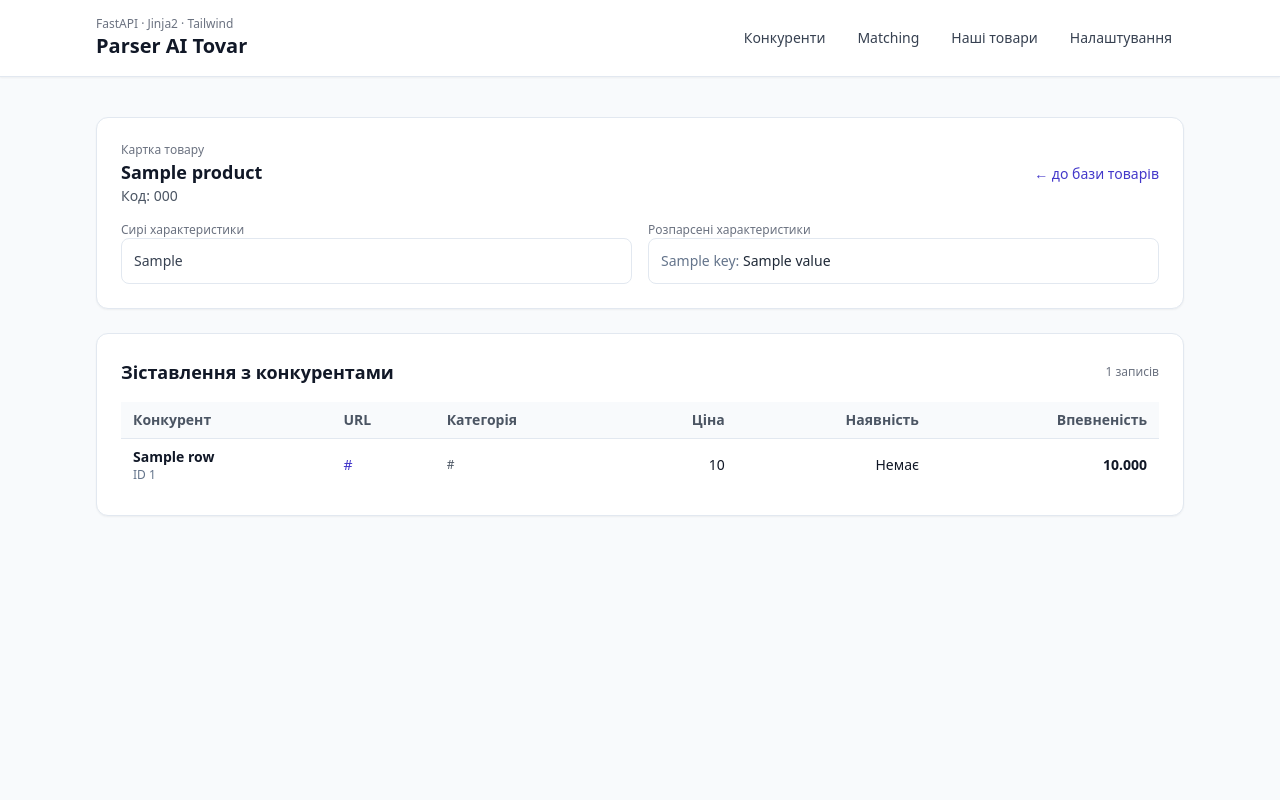
After one commit to arsenskripka89-cmd/parserAItovar, a FastAPI app: template templates/product_detail.html in a window 1280 px wide. The commit adds this page. Run offline with FastAPI, Linux system fonts and the light colour scheme; the template is opened without the code that fills it: most values are stand-ins (such as "Sample title", 1, 10 or a date in 2020); some libraries are stand-ins or nearby versions.

Commit message:
Improve matching flow and product database UI

```diff
--- a/main.py
+++ b/main.py
@@ -13,7 +13,13 @@ from fastapi.responses import HTMLResponse, RedirectResponse
 from fastapi.staticfiles import StaticFiles
 from fastapi.templating import Jinja2Templates
 
-from config import get_async_openai_client
+from parser_engine.fallback_logic import (
+    collect_categories_with_fallback,
+    scrape_products_with_self_heal,
+)
+from parser_engine.matcher_ai import match_products_with_competitors
+from parser_engine.scraper import DEFAULT_RULES
+from parser_engine.rule_detector_ai import generate_rules
 
 BASE_DIR = Path(__file__).resolve().parent
 STORAGE_DIR = BASE_DIR / "storage"
@@ -166,6 +172,29 @@ def load_competitor_rules(competitor_id: str) -> Dict[str, Any]:
 
 def load_competitor_products(competitor_id: str) -> Dict[str, Any]:
     return load_json_file(get_products_path(competitor_id), {"categories": []})
+
+
+# --- Product detail helpers ---
+
+
+def _find_product(code: str) -> Dict[str, Any] | None:
+    products = load_json_file(PRODUCTS_FILE, [])
+    for product in products:
+        if str(product.get("code")) == str(code):
+            return product
+    return None
+
+
+def _flatten_competitor_items(competitor_id: str) -> List[Dict[str, Any]]:
+    data = load_competitor_products(competitor_id)
+    flattened: List[Dict[str, Any]] = []
+    for category in data.get("categories", []):
+        cat_url = category.get("url", "")
+        for item in category.get("items", []):
+            if not isinstance(item, dict):
+                continue
+            flattened.append({**item, "category_url": cat_url})
+    return flattened
 
 
 # --- Category helpers ---
@@ -341,8 +370,63 @@ async def upload_products(file: UploadFile) -> RedirectResponse:
         df = pd.read_excel(file.file, dtype=str)
 
     products = dataframe_to_products(df)
+    existing = load_json_file(PRODUCTS_FILE, [])
+    combined: Dict[str, Dict[str, Any]] = {str(item.get("code")): item for item in existing if item.get("code")}
+    for product in products:
+        code = str(product.get("code")) if product.get("code") is not None else ""
+        combined[code] = product
+
+    save_json_file(PRODUCTS_FILE, list(combined.values()))
+    return RedirectResponse(url="/products?uploaded=1", status_code=303)
+
+
+@app.post("/products/save")
+async def save_products_base() -> RedirectResponse:
+    products = load_json_file(PRODUCTS_FILE, [])
     save_json_file(PRODUCTS_FILE, products)
-    return RedirectResponse(url="/products?uploaded=1", status_code=303)
+    return RedirectResponse(url="/products?saved=1", status_code=303)
+
+
+@app.get("/products/{code}", response_class=HTMLResponse)
+async def product_detail(request: Request, code: str) -> HTMLResponse:
+    product = _find_product(code)
+    if not product:
+        raise HTTPException(status_code=404, detail="Товар не знайдено")
+
+    matches = [m for m in load_json_file(MATCH_FILE, []) if str(m.get("our_code")) == str(code)]
+    competitors_map = {str(c.get("id")): c for c in list_competitors()}
+
+    competitor_cards: List[Dict[str, Any]] = []
+    for match in matches:
+        competitor_id = str(match.get("competitor_id"))
+        competitor = competitors_map.get(competitor_id, {})
+        items = _flatten_competitor_items(competitor_id)
+        matched_item = next(
+            (item for item in items if str(item.get("url")) == str(match.get("competitor_url"))), None
+        )
+
+        competitor_cards.append(
+            {
+                "id": competitor_id,
+                "name": match.get("competitor_name") or competitor.get("name", "Конкурент"),
+                "url": match.get("competitor_url"),
+                "price": match.get("competitor_price") or (matched_item or {}).get("price"),
+                "confidence": match.get("confidence"),
+                "available": (matched_item or {}).get("available"),
+                "category_url": (matched_item or {}).get("category_url"),
+            }
+        )
+
+    return templates.TemplateResponse(
+        "product_detail.html",
+        {
+            "request": request,
+            "product": product,
+            "competitor_cards": competitor_cards,
+            "active_tab": "products",
+            "title": f"Товар {product.get('name', '')}",
+        },
+    )
 
 
 @app.get("/matching", response_class=HTMLResponse)
@@ -374,49 +458,29 @@ async def run_matching(competitor_ids: List[str] | str = Form(...)) -> RedirectR
     if not products:
         raise HTTPException(status_code=400, detail="Спочатку завантажте товари")
 
-    competitor = load_json_file(COMPETITOR_FILE, {})
-    root_url = competitor.get("root_url", "").strip()
-    if not root_url:
-        raise HTTPException(status_code=400, detail="Спочатку збережіть URL конкурента")
-
-    data = load_competitor_products(str(competitor.get("id", "")))
-    competitors = [competitor] if competitor else []
+    competitors_map = {str(c.get("id")): c for c in list_competitors()}
+    competitor_ids_list = competitor_ids if isinstance(competitor_ids, list) else [competitor_ids]
+    selected_competitors: List[Dict[str, Any]] = []
     products_by_competitor: Dict[str, List[Dict[str, Any]]] = {}
 
-    try:
-        client = get_async_openai_client()
-    except RuntimeError as exc:
-        raise HTTPException(status_code=500, detail=str(exc)) from exc
-
-    matches: List[Dict[str, Any]] = []
-
-    for product in products:
-        prompt = prepare_match_prompt(root_url, product)
-
-        try:
-            completion = await client.chat.completions.create(
-                model="gpt-4.1-mini",
-                temperature=0.2,
-                messages=[
-                    {
-                        "role": "system",
-                        "content": "Ти допомагаєш знаходити відповідні товари конкурентів. Відповідай JSON.",
-                    },
-                    {"role": "user", "content": prompt},
-                ],
-            )
-        except Exception as e:
-            print("AI match error:", e)
+    for cid in competitor_ids_list:
+        competitor = competitors_map.get(str(cid))
+        if not competitor:
             continue
 
+        data = load_competitor_products(str(competitor.get("id", "")))
         aggregated: List[Dict[str, Any]] = []
-
         for category in data.get("categories", []):
             aggregated.extend(category.get("items", []))
 
-        products_by_competitor[str(competitor["id"])] = aggregated
+        if aggregated:
+            products_by_competitor[str(competitor.get("id"))] = aggregated
+            selected_competitors.append(competitor)
 
-    matches = match_products_with_competitors(products, competitors, products_by_competitor)
+    if not selected_competitors:
+        raise HTTPException(status_code=400, detail="Немає конкурентів з розпарсеними товарами")
+
+    matches = match_products_with_competitors(products, selected_competitors, products_by_competitor)
     save_json_file(MATCH_FILE, matches)
     return RedirectResponse(url="/matching?ready=1", status_code=303)
 
@@ -430,6 +494,7 @@ async def settings_page(request: Request) -> HTMLResponse:
             "request": request,
             "openai_keys": config.get("openai_keys", []),
             "code_length": config.get("code_length", 6),
+            "active_key_id": config.get("active_key_id"),
             "active_tab": "settings",
             "title": "Налаштування",
         },
@@ -446,19 +511,30 @@ async def save_settings(
 ) -> RedirectResponse:
     config = load_json_file(BASE_DIR / "config.json", {"openai_keys": [], "code_length": 6})
     openai_keys = config.get("openai_keys", [])
+    active_key_id = config.get("active_key_id")
 
     if operation == "add_key":
         cleaned_key = api_key.strip()
         if cleaned_key:
+            new_id = str(uuid.uuid4())
             openai_keys.append(
                 {
-                    "id": str(uuid.uuid4()),
+                    "id": new_id,
                     "name": key_name.strip() or "OpenAI ключ",
                     "api_key": cleaned_key,
                 }
             )
+            if not active_key_id:
+                active_key_id = new_id
     elif operation == "delete_key":
         openai_keys = [k for k in openai_keys if str(k.get("id")) != key_id]
+        if str(active_key_id) == str(key_id):
+            active_key_id = openai_keys[0].get("id") if openai_keys else None
+    elif operation == "activate_key":
+        for key in openai_keys:
+            if str(key.get("id")) == key_id:
+                active_key_id = key_id
+                break
 
     try:
         code_length_value = int(code_length) if code_length is not None else int(config.get("code_length", 6))
@@ -468,7 +544,11 @@ async def save_settings(
     if code_length_value < 1:
         code_length_value = 1
 
-    payload = {"openai_keys": openai_keys, "code_length": code_length_value}
+    payload = {
+        "openai_keys": openai_keys,
+        "code_length": code_length_value,
+        "active_key_id": active_key_id,
+    }
     save_json_file(BASE_DIR / "config.json", payload)
     return RedirectResponse(url="/settings?saved=1", status_code=303)
 
--- a/parser_engine/category_ai.py
+++ b/parser_engine/category_ai.py
@@ -1,4 +1,7 @@
 from __future__ import annotations
+
+import json
+from typing import Dict, List
 
 import json
 from typing import Dict, List
--- a/parser_engine/matcher_ai.py
+++ b/parser_engine/matcher_ai.py
@@ -1,5 +1,7 @@
 from __future__ import annotations
 
+import json
+from difflib import SequenceMatcher
 import json
 from difflib import SequenceMatcher
 from typing import Dict, List, Optional
--- a/templates/competitor_rules.html
+++ b/templates/competitor_rules.html
@@ -1,3 +1,4 @@
+{% extends "base.html" %}
 {% extends "base.html" %}
 {% block content %}
 <section class="grid gap-6">
--- /dev/null
+++ b/templates/product_detail.html
@@ -0,0 +1,73 @@
+{% extends "base.html" %}
+{% block content %}
+<section class="grid gap-6">
+  <div class="bg-white border border-slate-200 rounded-xl shadow-sm p-6">
+    <div class="flex items-center justify-between mb-4">
+      <div>
+        <p class="text-xs text-gray-500">Картка товару</p>
+        <h2 class="text-lg font-semibold">{{ product.name }}</h2>
+        <p class="text-sm text-gray-600">Код: {{ product.code }}</p>
+      </div>
+      <a href="/products" class="text-sm text-indigo-700 hover:underline">← до бази товарів</a>
+    </div>
+    <div class="grid md:grid-cols-2 gap-4 text-sm text-gray-800">
+      <div>
+        <p class="text-xs text-gray-500">Сирі характеристики</p>
+        <p class="whitespace-pre-line border border-slate-200 rounded-lg p-3 text-gray-700">{{ product.attributes_raw }}</p>
+      </div>
+      <div>
+        <p class="text-xs text-gray-500">Розпарсені характеристики</p>
+        {% if product.attributes_parsed %}
+        <div class="border border-slate-200 rounded-lg p-3 space-y-1">
+          {% for key, value in product.attributes_parsed.items() %}
+          <p><span class="text-slate-500">{{ key }}:</span> {{ value }}</p>
+          {% endfor %}
+        </div>
+        {% else %}
+        <p class="text-sm text-gray-600">Немає розпарсених характеристик.</p>
+        {% endif %}
+      </div>
+    </div>
+  </div>
+
+  <div class="bg-white border border-slate-200 rounded-xl shadow-sm p-6">
+    <div class="flex items-center justify-between mb-4">
+      <h2 class="text-lg font-semibold">Зіставлення з конкурентами</h2>
+      <p class="text-xs text-gray-500">{{ competitor_cards|length }} записів</p>
+    </div>
+    {% if competitor_cards %}
+    <div class="overflow-x-auto">
+      <table class="min-w-full divide-y divide-slate-200 text-sm">
+        <thead class="bg-slate-50">
+          <tr>
+            <th class="px-3 py-2 text-left font-semibold text-gray-600">Конкурент</th>
+            <th class="px-3 py-2 text-left font-semibold text-gray-600">URL</th>
+            <th class="px-3 py-2 text-left font-semibold text-gray-600">Категорія</th>
+            <th class="px-3 py-2 text-right font-semibold text-gray-600">Ціна</th>
+            <th class="px-3 py-2 text-right font-semibold text-gray-600">Наявність</th>
+            <th class="px-3 py-2 text-right font-semibold text-gray-600">Впевненість</th>
+          </tr>
+        </thead>
+        <tbody class="divide-y divide-slate-100">
+          {% for row in competitor_cards %}
+          <tr>
+            <td class="px-3 py-2">
+              <p class="font-semibold text-gray-900">{{ row.name }}</p>
+              <p class="text-xs text-slate-500">ID {{ row.id }}</p>
+            </td>
+            <td class="px-3 py-2 text-indigo-700"><a href="{{ row.url }}" target="_blank" class="hover:underline break-all">{{ row.url }}</a></td>
+            <td class="px-3 py-2 text-xs text-gray-600 break-all">{{ row.category_url or '—' }}</td>
+            <td class="px-3 py-2 text-right">{{ row.price or '—' }}</td>
+            <td class="px-3 py-2 text-right">{% if row.available is none %}—{% elif row.available %}В наявності{% else %}Немає{% endif %}</td>
+            <td class="px-3 py-2 text-right font-semibold">{{ '%0.3f' % row.confidence if row.confidence is not none else '—' }}</td>
+          </tr>
+          {% endfor %}
+        </tbody>
+      </table>
+    </div>
+    {% else %}
+      <p class="text-sm text-gray-600">Для цього товару ще немає матчів. Запустіть matching.</p>
+    {% endif %}
+  </div>
+</section>
+{% endblock %}
```
Also changed, not shown: config.py (+35 -11 lines), parser_engine/scraper.py (+61 -4 lines), templates/products.html (+11 -3 lines), templates/settings.html (+8 -0 lines).
